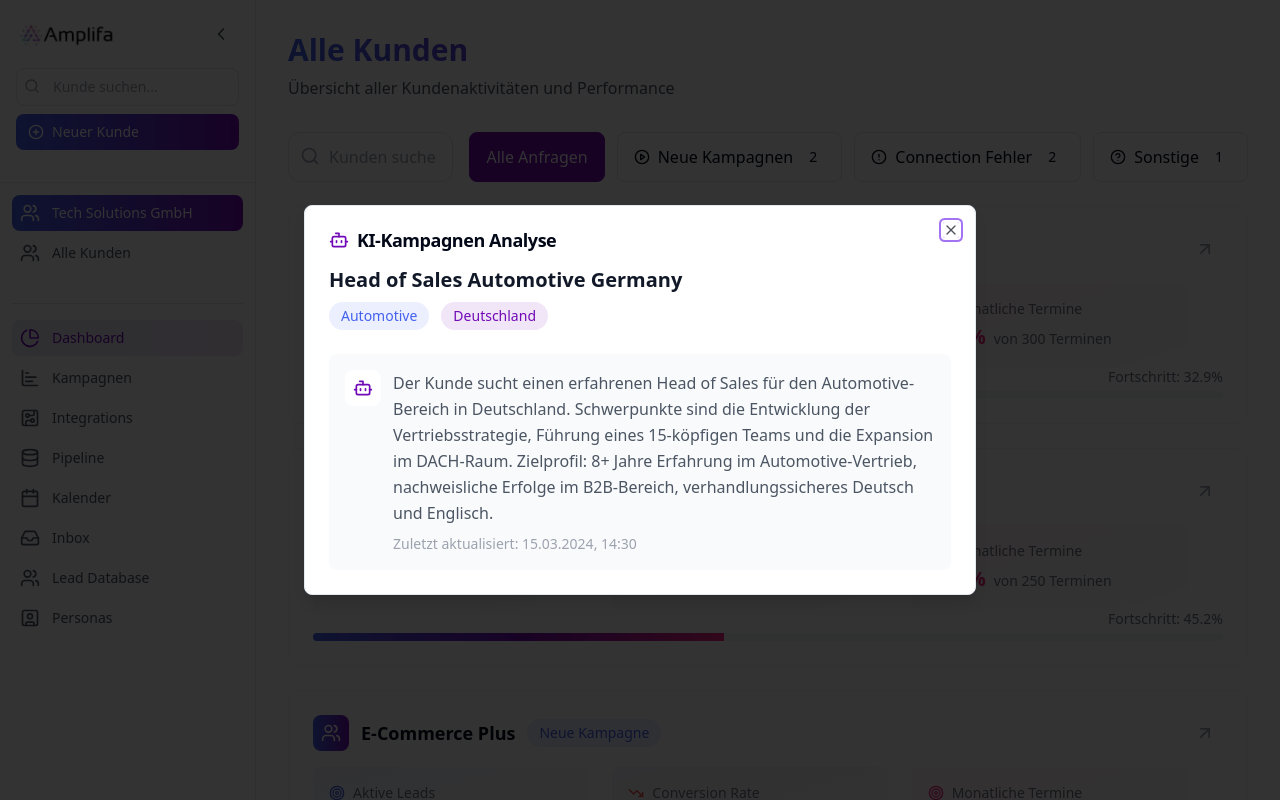
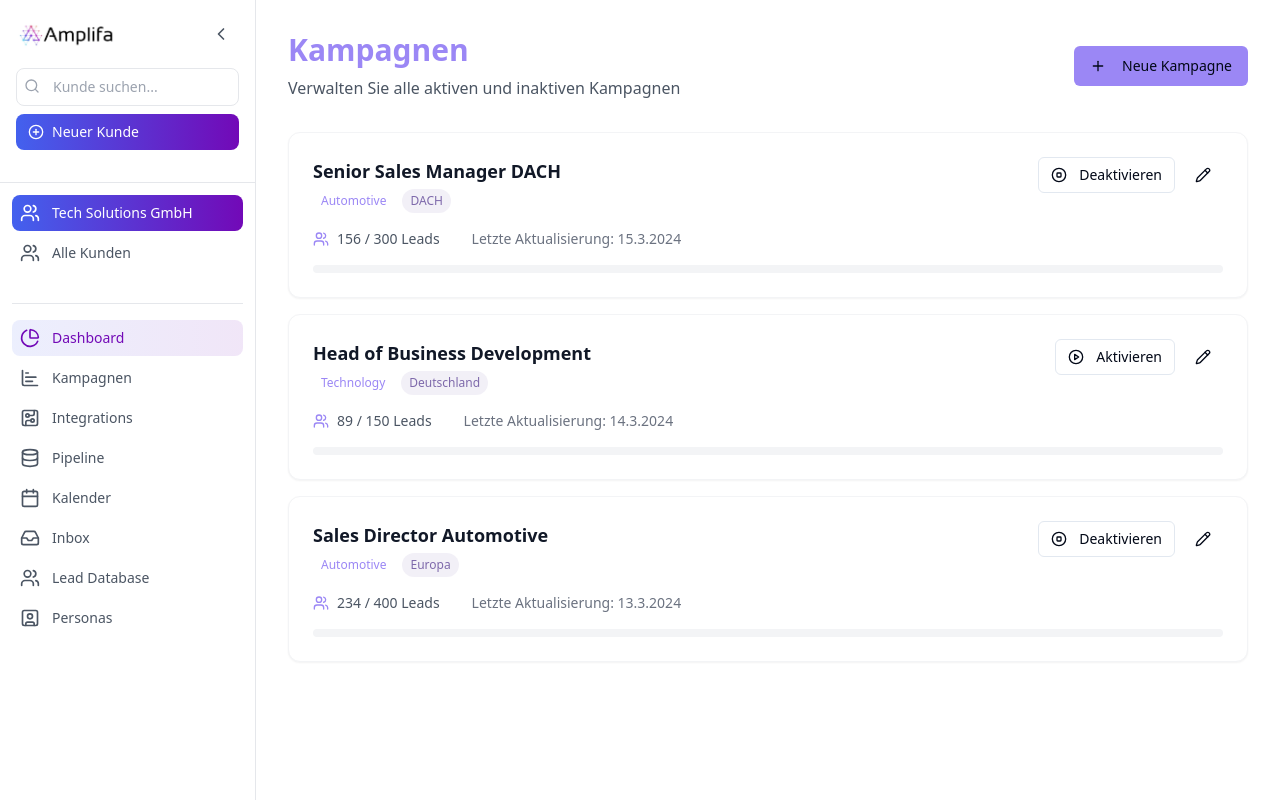
Before and after one commit to afilipiak25/agency-insight-portal, a React (Vite) app: page /clients in a window 1280 px wide. Both pictures are taken after a click on the button 1205 px from the left and 249 px from the top of the page. Shown: the top 800 px of the page. Built offline with nearby package versions, Linux system fonts and the light colour scheme.

Commit message:
Add campaign management page
This commit adds a page for managing campaigns for each client.  The page will allow users to view, activate, deactivate, and create new campaigns, and will display the number of leads associated with each campaign.

```diff
--- /dev/null
+++ b/src/components/campaigns/CampaignsOverview.tsx
@@ -0,0 +1,122 @@
+
+import { useState } from 'react';
+import { Plus, PlayCircle, StopCircle, Users, Pencil } from 'lucide-react';
+import { Button } from '../ui/button';
+import { ProgressBar } from '../stats/ProgressBar';
+import { Dialog, DialogContent, DialogHeader, DialogTitle, DialogDescription } from '../ui/dialog';
+import { mockClientsData } from '@/data/mockClients';
+import type { Campaign } from '@/types/client';
+
+export const CampaignsOverview = ({ clientId }: { clientId: number }) => {
+  const [isNewCampaignDialogOpen, setIsNewCampaignDialogOpen] = useState(false);
+  const client = mockClientsData.find(c => c.id === clientId);
+  const campaigns = client?.campaigns || [];
+
+  const toggleCampaignStatus = (campaignId: number) => {
+    // Hier würde normalerweise ein API-Call erfolgen
+    console.log('Toggle campaign status:', campaignId);
+  };
+
+  return (
+    <div className="p-8">
+      <div className="max-w-6xl mx-auto">
+        <div className="flex justify-between items-center mb-8">
+          <div>
+            <h1 className="text-3xl font-bold text-dashboard-primary mb-2">
+              Kampagnen
+            </h1>
+            <p className="text-gray-600">
+              Verwalten Sie alle aktiven und inaktiven Kampagnen
+            </p>
+          </div>
+          <Button
+            onClick={() => setIsNewCampaignDialogOpen(true)}
+            className="bg-dashboard-primary hover:bg-dashboard-hover"
+          >
+            <Plus className="w-4 h-4 mr-2" />
+            Neue Kampagne
+          </Button>
+        </div>
+
+        <div className="space-y-4">
+          {campaigns.map((campaign) => (
+            <div
+              key={campaign.id}
+              className="bg-white rounded-xl border border-gray-100 shadow-sm p-6"
+            >
+              <div className="flex justify-between items-start mb-4">
+                <div>
+                  <h3 className="text-lg font-semibold text-gray-900 mb-1">
+                    {campaign.title}
+                  </h3>
+                  <div className="flex gap-2">
+                    <span className="px-2 py-1 rounded-full text-xs bg-dashboard-light text-dashboard-primary">
+                      {campaign.industry}
+                    </span>
+                    <span className="px-2 py-1 rounded-full text-xs bg-dashboard-secondary/10 text-dashboard-secondary">
+                      {campaign.region}
+                    </span>
+                  </div>
+                </div>
+                <div className="flex gap-2">
+                  <Button
+                    variant="outline"
+                    size="sm"
+                    onClick={() => toggleCampaignStatus(campaign.id)}
+                  >
+                    {campaign.isActive ? (
+                      <>
+                        <StopCircle className="w-4 h-4 mr-1" />
+                        Deaktivieren
+                      </>
+                    ) : (
+                      <>
+                        <PlayCircle className="w-4 h-4 mr-1" />
+                        Aktivieren
+                      </>
+                    )}
+                  </Button>
+                  <Button
+                    variant="ghost"
+                    size="sm"
+                  >
+                    <Pencil className="w-4 h-4" />
+                  </Button>
+                </div>
+              </div>
+
+              <div className="flex items-center gap-8 mb-4">
+                <div className="flex items-center gap-2">
+                  <Users className="w-4 h-4 text-dashboard-primary" />
+                  <span className="text-sm text-gray-600">
+                    {campaign.leadCount} / {campaign.targetLeadCount} Leads
+                  </span>
+                </div>
+                <div className="text-sm text-gray-500">
+                  Letzte Aktualisierung: {new Date(campaign.lastUpdate).toLocaleDateString('de-DE')}
+                </div>
+              </div>
+
+              <ProgressBar
+                value={campaign.leadCount}
+                total={campaign.targetLeadCount}
+              />
+            </div>
+          ))}
+        </div>
+
+        <Dialog open={isNewCampaignDialogOpen} onOpenChange={setIsNewCampaignDialogOpen}>
+          <DialogContent className="sm:max-w-[600px]">
+            <DialogHeader>
+              <DialogTitle>Neue Kampagne erstellen</DialogTitle>
+              <DialogDescription>
+                Erstellen Sie eine neue Kampagne für die Leadgenerierung
+              </DialogDescription>
+            </DialogHeader>
+            {/* Hier würde das Formular für neue Kampagnen kommen */}
+          </DialogContent>
+        </Dialog>
+      </div>
+    </div>
+  );
+};
--- a/src/data/mockClients.ts
+++ b/src/data/mockClients.ts
@@ -15,7 +15,42 @@ export const mockClientsData: ClientOverview[] = [
       region: "Deutschland",
       aiSummary: "Der Kunde sucht einen erfahrenen Head of Sales für den Automotive-Bereich in Deutschland. Schwerpunkte sind die Entwicklung der Vertriebsstrategie, Führung eines 15-köpfigen Teams und die Expansion im DACH-Raum. Zielprofil: 8+ Jahre Erfahrung im Automotive-Vertrieb, nachweisliche Erfolge im B2B-Bereich, verhandlungssicheres Deutsch und Englisch.",
       lastUpdated: "2024-03-15T14:30:00"
-    }
+    },
+    campaigns: [
+      {
+        id: 1,
+        title: "Senior Sales Manager DACH",
+        isActive: true,
+        leadCount: 156,
+        targetLeadCount: 300,
+        industry: "Automotive",
+        region: "DACH",
+        startDate: "2024-01-15",
+        lastUpdate: "2024-03-15T14:30:00"
+      },
+      {
+        id: 2,
+        title: "Head of Business Development",
+        isActive: false,
+        leadCount: 89,
+        targetLeadCount: 150,
+        industry: "Technology",
+        region: "Deutschland",
+        startDate: "2024-02-01",
+        lastUpdate: "2024-03-14T09:15:00"
+      },
+      {
+        id: 3,
+        title: "Sales Director Automotive",
+        isActive: true,
+        leadCount: 234,
+        targetLeadCount: 400,
+        industry: "Automotive",
+        region: "Europa",
+        startDate: "2024-01-01",
+        lastUpdate: "2024-03-13T16:45:00"
+      }
+    ]
   },
   {
     id: 2,
--- a/src/pages/AllClients.tsx
+++ b/src/pages/AllClients.tsx
@@ -5,6 +5,7 @@ import { ClientCard } from '@/components/clients/ClientCard';
 import { ClientFilters } from '@/components/clients/ClientFilters';
 import { CampaignDialog } from '@/components/clients/CampaignDialog';
 import { ConnectionErrorDialog } from '@/components/clients/ConnectionErrorDialog';
+import { CampaignsOverview } from '@/components/campaigns/CampaignsOverview';
 import { mockClientsData } from '@/data/mockClients';
 import type { ClientOverview } from '@/types/client';
 
@@ -13,6 +14,8 @@ const AllClients = () => {
   const [hoveredClient, setHoveredClient] = useState<number | null>(null);
   const [selectedFilter, setSelectedFilter] = useState<'all' | 'campaign' | 'connection' | 'other'>('all');
   const [selectedClient, setSelectedClient] = useState<ClientOverview | null>(null);
+  const [view, setView] = useState<'clients' | 'campaigns'>('clients');
+  const [selectedClientId, setSelectedClientId] = useState<number | null>(null);
 
   const filteredClients = mockClientsData.filter(client => {
     const matchesSearch = client.name.toLowerCase().includes(searchQuery.toLowerCase());
@@ -24,8 +27,16 @@ const AllClients = () => {
     return mockClientsData.filter(client => client.requestType === filterType).length;
   };
 
+  const handleClientSelect = (clientId: number) => {
+    setSelectedClientId(clientId);
+    setView('campaigns');
+  };
+
   return (
     <Layout>
+      {selectedClientId && view === 'campaigns' ? (
+        <CampaignsOverview clientId={selectedClientId} />
+      ) : (
         <div className="p-8">
           <div className="max-w-7xl mx-auto">
             <div className="mb-8 animate-fade-in">
@@ -50,12 +61,19 @@ const AllClients = () => {
                   client={client}
                   isHovered={hoveredClient === client.id}
                   onHover={setHoveredClient}
-                onClick={(id) => setSelectedClient(mockClientsData.find(c => c.id === id) || null)}
+                  onClick={(id) => {
+                    if (client.requestType === 'campaign') {
+                      handleClientSelect(id);
+                    } else {
+                      setSelectedClient(mockClientsData.find(c => c.id === id) || null);
+                    }
+                  }}
                 />
               ))}
             </div>
           </div>
         </div>
+      )}
 
       {selectedClient?.requestType === 'campaign' ? (
         <CampaignDialog
```
Also changed, not shown: src/types/client.ts (+13 -0 lines). Lines whose indentation alone changed are shown as unchanged.
